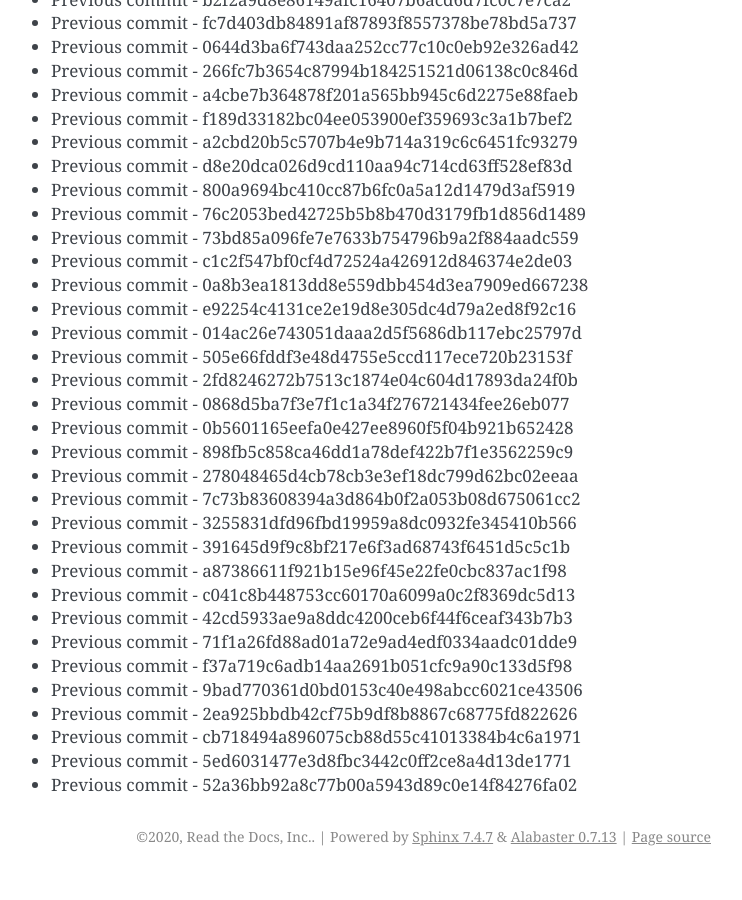
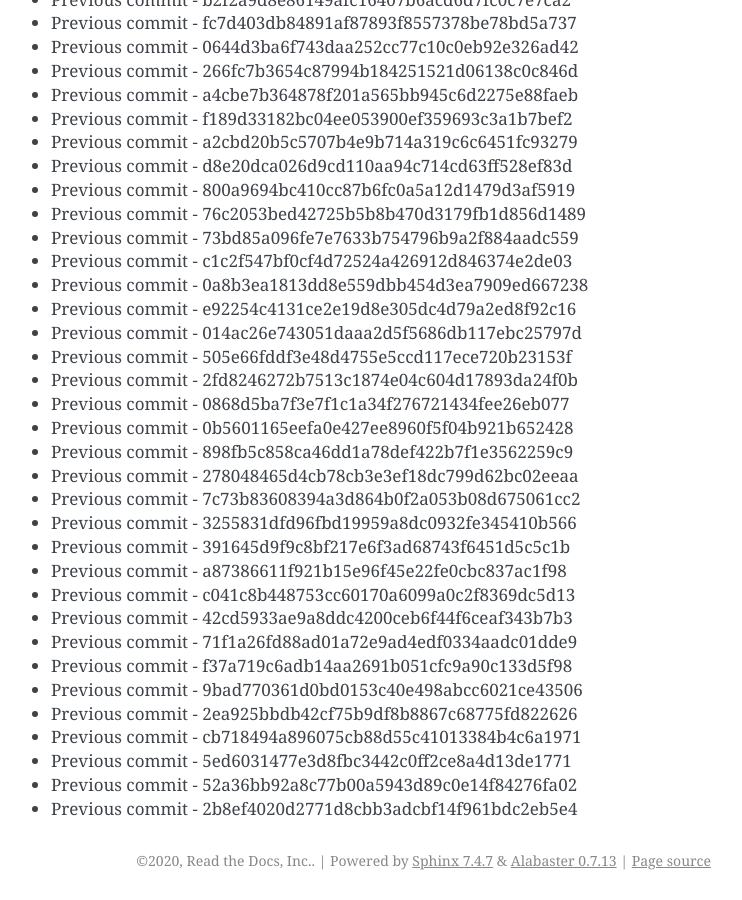
Before and after one commit to readthedocs/rtd-git-stresstest, a Sphinx documentation site: the page built from docs/updates.rst, in a window 1280 px wide and 900 px high, scrolled down 67073 px. Shown: the whole window, without its empty margins (399-1141 px from the left). Built offline with Sphinx 7.4.7, drawn with Linux system fonts in a browser that asks for light colours; before the commit the page ends 67949 px from its top, so only the background shows below that.

Commit message:
Generating commit from previous: 2b8ef4020d2771d8cbb3adcbf14f961bdc2eb5e4

```diff
--- a/docs/updates.rst
+++ b/docs/updates.rst
@@ -2850,3 +2850,4 @@ It can be tested for any performance characteristics.
 * Previous commit - cb718494a896075cb88d55c41013384b4c6a1971
 * Previous commit - 5ed6031477e3d8fbc3442c0ff2ce8a4d13de1771
 * Previous commit - 52a36bb92a8c77b00a5943d89c0e14f84276fa02
+* Previous commit - 2b8ef4020d2771d8cbb3adcbf14f961bdc2eb5e4
```
